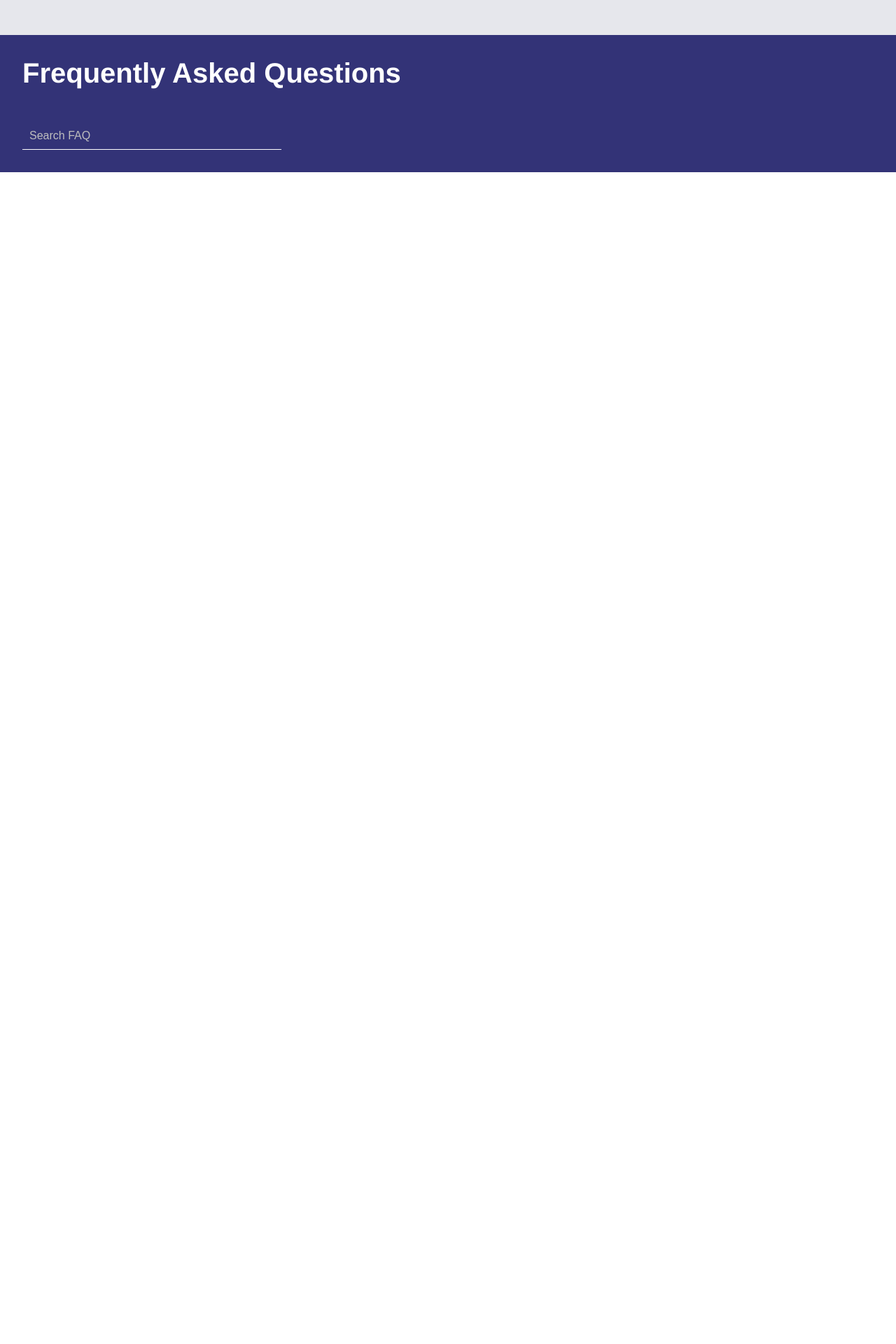
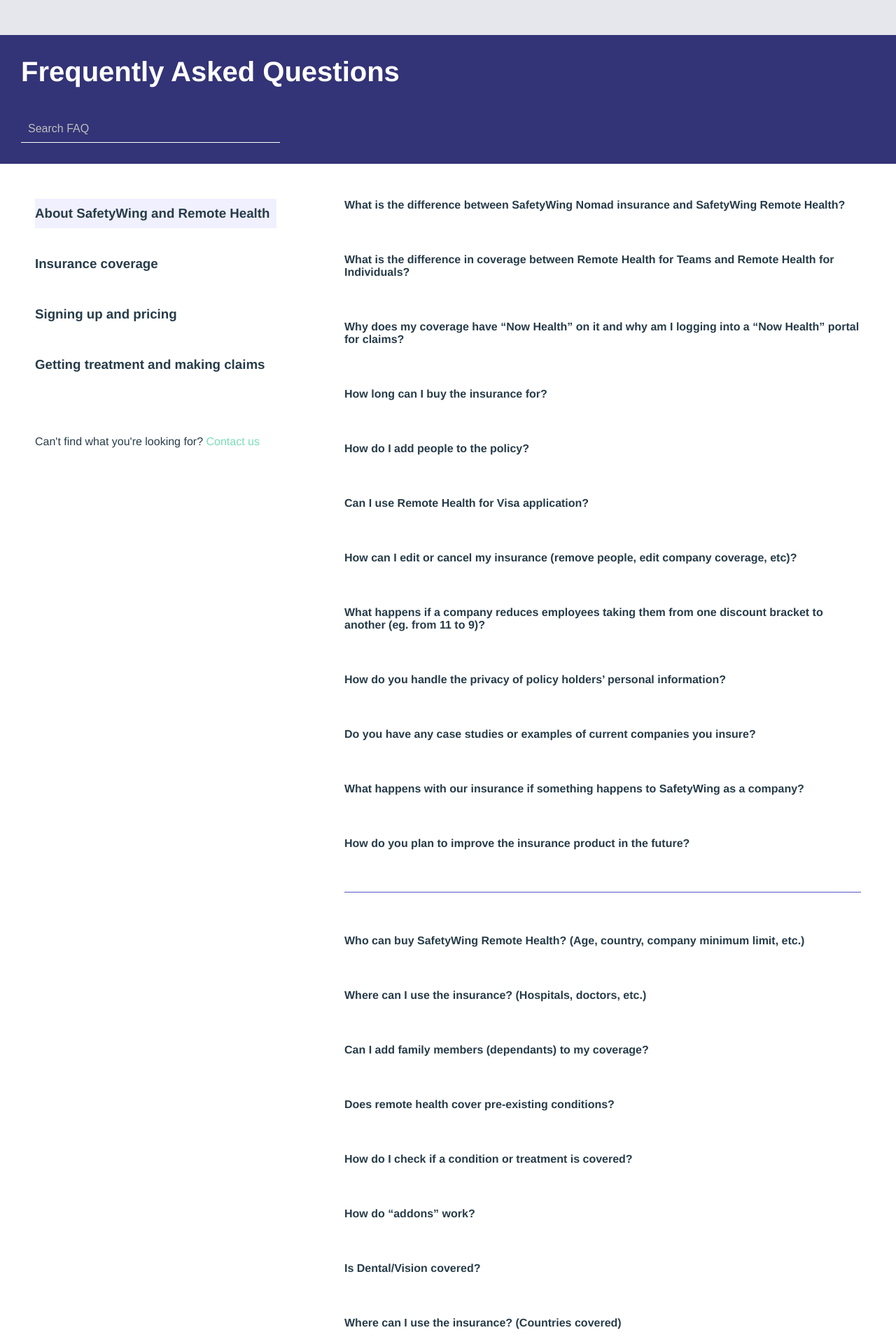
Before and after one commit to emms/safetywing-remote-health-faq, a React (Create React App) app: page / in a window 1280 px wide. Shown: the top 1920 px of the page at 70% size. Before the commit the page ends 800 px from the top, so only its background shows below. Built offline with nearby package versions, Linux system fonts and the light colour scheme.

Commit message:
All components and contents

```diff
--- a/src/App.js
+++ b/src/App.js
@@ -2,13 +2,17 @@
 import { ThemeProvider } from 'styled-components'
 import { GlobalStyle, theme } from 'styles'
 import FAQPage from 'pages/FAQPage'
+import MockNavigation from 'components/MockNavigation'
+import Footer from 'components/Footer'
 
 function App() {
   return (
     <ThemeProvider theme={theme}>
       <>
         <GlobalStyle />
+        <MockNavigation />
         <FAQPage />
+        <Footer />
       </>
     </ThemeProvider>
   )
--- /dev/null
+++ b/src/components/Footer.js
@@ -0,0 +1,9 @@
+import React from 'react'
+import styled from 'styled-components/macro'
+
+const Footer = styled.div`
+  height: 150px;
+  background-color: ${({ theme }) => theme.colorFooter};
+`
+
+export default () => <Footer />
--- a/src/components/Header.js
+++ b/src/components/Header.js
@@ -3,7 +3,7 @@
 
 const StyledHeader = styled.div`
   background-color: ${({ theme }) => theme.colorHeaderBackground};
-  padding: 2em;
+  padding: 30px;
 `
 
 const Title = styled.h1`
--- a/src/components/MockNavigation.js
+++ b/src/components/MockNavigation.js
@@ -1,9 +1,9 @@
 import React from 'react'
-import styled from 'styled-components'
+import styled from 'styled-components/macro'
 
 const MockNavigation = styled.div`
   height: 50px;
-  background-color: ${({ theme }) => theme.colorNavigationBackground};
+  background-color: ${({ theme }) => theme.colorNavigation};
 `
 
 export default () => <MockNavigation />
--- /dev/null
+++ b/src/components/QAItem.js
@@ -0,0 +1,51 @@
+import React, { useState } from 'react'
+import styled from 'styled-components/macro'
+
+const StyledQAItem = styled.div`
+  > h4 {
+    margin: 0;
+    padding-bottom: ${props => (props.showAnswer ? '0' : '60px')};
+    user-select: none;
+  }
+`
+
+const Answer = styled.div`
+  padding: 30px 0 40px 0;
+
+  > :first-child {
+    padding: 0;
+    margin: 0;
+  }
+`
+
+const QAItem = ({ question, children }) => {
+  const [showAnswer, setShowAnswer] = useState(false)
+
+  const renderAnswer = () => {
+    if (children) {
+      return <Answer>{children}</Answer>
+    }
+    return (
+      <Answer>
+        <p>
+          Lorem ipsum dolor sit amet, consectetur adipiscing elit, sed do
+          eiusmod tempor incididunt ut labore et dolore magna aliqua. Ut enim ad
+          minim veniam, quis nostrud exercitation ullamco laboris nisi ut
+          aliquip ex ea commodo consequat. Duis aute irure dolor in
+          reprehenderit in voluptate velit esse cillum dolore eu fugiat nulla
+          pariatur. Excepteur sint occaecat cupidatat non proident, sunt in
+          culpa qui officia deserunt mollit anim id est laborum.
+        </p>
+      </Answer>
+    )
+  }
+
+  return (
+    <StyledQAItem showAnswer={showAnswer}>
+      <h4 onClick={() => setShowAnswer(!showAnswer)}>{question}</h4>
+      {showAnswer && renderAnswer()}
+    </StyledQAItem>
+  )
+}
+
+export default QAItem
--- /dev/null
+++ b/src/components/Questions.js
@@ -0,0 +1,103 @@
+import React from 'react'
+import styled from 'styled-components/macro'
+import QAItem from 'components/QAItem'
+
+const QuestionsContainer = styled.div`
+  padding-right: 50px;
+`
+
+const Category = styled.div`
+  &:not(:last-child) {
+    border-bottom: 1px solid ${({ theme }) => theme.colorCategory};
+  }
+
+  &:not(:first-child) {
+    padding-top: 60px;
+  }
+`
+
+const List = styled.ul`
+  margin-bottom: 0;
+`
+
+const ListItem = styled.li`
+  padding-top: 20px;
+`
+
+const Questions = () => {
+  return (
+    <QuestionsContainer>
+      <Category>
+        <QAItem question="What is the difference between SafetyWing Nomad insurance and SafetyWing Remote Health?" />
+        <QAItem question="What is the difference in coverage between Remote Health for Teams and Remote Health for Individuals?">
+          <p>
+            The insurance product is the same. For teams, some additional perks
+            are available, for example:
+          </p>
+          <List>
+            <ListItem>
+              There is a discount based on the size of the company
+            </ListItem>
+            <ListItem>
+              If the company is 5+ employees, we disregard any medical history
+              of the team members. This means that we will not ask questions
+              about pre-existing conditions, and that your employees will be
+              covered regardless of any such conditions.
+            </ListItem>
+            <ListItem>The option to add wellness coverage</ListItem>
+          </List>
+        </QAItem>
+        <QAItem question="Why does my coverage have “Now Health” on it and why am I logging into a “Now Health” portal for claims?" />
+        <QAItem question="How long can I buy the insurance for?" />
+        <QAItem question="How do I add people to the policy?" />
+        <QAItem question="Can I use Remote Health for Visa application?" />
+        <QAItem question="How can I edit or cancel my insurance (remove people, edit company coverage, etc)?" />
+        <QAItem question="What happens if a company reduces employees taking them from one discount bracket to another (eg. from 11 to 9)?" />
+        <QAItem question="How do you handle the privacy of policy holders’ personal information?" />
+        <QAItem question="Do you have any case studies or examples of current companies you insure?" />
+        <QAItem question="What happens with our insurance if something happens to SafetyWing as a company?" />
+        <QAItem question="How do you plan to improve the insurance product in the future?" />
+      </Category>
+      <Category>
+        <QAItem question="Who can buy SafetyWing Remote Health? (Age, country, company minimum limit, etc.)" />
+        <QAItem question="Where can I use the insurance? (Hospitals, doctors, etc.)" />
+        <QAItem question="Can I add family members (dependants) to my coverage?" />
+        <QAItem question="Does remote health cover pre-existing conditions?" />
+        <QAItem question="How do I check if a condition or treatment is covered?" />
+        <QAItem question="How do “addons” work?" />
+        <QAItem question="Is Dental/Vision covered?" />
+        <QAItem question="Where can I use the insurance? (Countries covered)" />
+        <QAItem question="Are there any countries excluded from the coverage if someone is travelling there; Here I am thinking about high risk countries, e.g Venezuela, Somalia, Mali, etc. Or countries with trade sanctions to them, such as Iran, Cuba, etc.?" />
+        <QAItem question="Up to what age can my children/dependants stay on the insurance plan?" />
+        <QAItem question="Does Remote Health cover prescriptions?" />
+        <QAItem question="What if I or an employee doesn’t have one single home-base?" />
+        <QAItem question="What if my employee has access to free health care through the government. Is the policy still relevant for them?" />
+        <QAItem question="What kind of sports are excluded under the plan?" />
+      </Category>
+      <Category>
+        <QAItem question="Could I just buy the insurance directly through your carrier?" />
+        <QAItem question="How much does the insurance cost?" />
+        <QAItem question="How does the price change as our company grows?" />
+        <QAItem question="What kind of sports are excluded under the plan?" />
+        <QAItem question="How do you calculate my premium?" />
+        <QAItem question="Do I need to add all my employees to the policy?" />
+        <QAItem question="Can I allow my employees to choose whether they join the policy?" />
+        <QAItem question="What happens if my team is already covered by another provider?" />
+        <QAItem question="Can I sign up my whole family?" />
+        <QAItem question="Does everyone in my company have to be covered, or can I pick and choose?" />
+        <QAItem question="What employee information do I need to sign up our company?" />
+      </Category>
+      <Category>
+        <QAItem question="How does the claims process work for treatments I’ve already paid for?" />
+        <QAItem question="What to do in an emergency?" />
+        <QAItem question="How long does the claims process normally take?" />
+        <QAItem question="Do I have to pay for treatment in advance / how do I do direct billing?" />
+        <QAItem question="How do I find a hospital?" />
+        <QAItem question="How can I check on the status of a filed claim?" />
+        <QAItem question="How does the NOW Health Insurance online portal work?" />
+      </Category>
+    </QuestionsContainer>
+  )
+}
+
+export default Questions
--- a/src/components/SearchInput.js
+++ b/src/components/SearchInput.js
@@ -1,5 +1,5 @@
 import React, { useState } from 'react'
-import styled from 'styled-components'
+import styled from 'styled-components/macro'
 
 const StyledTextInput = styled.input`
   width: 350px;
--- /dev/null
+++ b/src/components/SideNav.js
@@ -0,0 +1,49 @@
+import React from 'react'
+import styled from 'styled-components/macro'
+
+const Container = styled.div`
+  width: 100%;
+`
+
+const StyledSideNav = styled.div`
+  position: fixed;
+  padding-left: 50px;
+`
+
+const NavLink = styled.h3`
+  margin: 0;
+  padding: 10px 10px 10px 0;
+  background-color: ${props =>
+    props.active ? props.theme.colorLinkBackground : 'transparent'}
+
+  &:not(:first-child) {
+    margin-top: 30px;
+  }
+`
+
+const Contact = styled.div`
+  padding-top: 80px;
+
+  > a {
+    text-decoration: none;
+    color: ${({ theme }) => theme.colorLinks};
+  }
+`
+
+const SideNav = () => {
+  return (
+    <Container>
+      <StyledSideNav>
+        <NavLink active>About SafetyWing and Remote Health</NavLink>
+        <NavLink>Insurance coverage</NavLink>
+        <NavLink>Signing up and pricing</NavLink>
+        <NavLink>Getting treatment and making claims</NavLink>
+        <Contact>
+          Can't find what you're looking for? <a href="/">Contact us</a>
+        </Contact>
+      </StyledSideNav>
+    </Container>
+  )
+}
+
+export default SideNav
--- a/src/pages/FAQPage.js
+++ b/src/pages/FAQPage.js
@@ -1,20 +1,37 @@
 import React from 'react'
 import styled from 'styled-components/macro'
-import MockNavigation from 'components/MockNavigation'
 import Header from 'components/Header'
 import SearchInput from 'components/SearchInput'
+import SideNav from 'components/SideNav'
+import Questions from 'components/Questions'
 
 const StyledSearchInput = styled(SearchInput)`
-  padding-top: 3em;
+  padding-top: 40px;
+`
+
+const Content = styled.div`
+  padding-top: 50px;
+  display: flex;
+
+  > :first-child {
+    flex: 2;
+  }
+
+  > :last-child {
+    flex: 3;
+  }
 `
 
 const FAQPage = () => {
   return (
     <>
-      <MockNavigation />
       <Header title="Frequently asked questions">
         <StyledSearchInput onSearch={searchStr => console.log(searchStr)} />
       </Header>
+      <Content>
+        <SideNav />
+        <Questions />
+      </Content>
     </>
   )
 }
--- a/src/styles/index.js
+++ b/src/styles/index.js
@@ -17,8 +17,13 @@
 }, {})
 
 export const theme = {
-  colorNavigationBackground: '#626c8b29',
+  colorNavigation: '#626c8b29',
+  colorFooter: '#273C49',
   colorHeaderBackground: '#333377',
+  colorText: '#273C49',
+  colorLinks: '#7ADDB6',
+  colorLinkBackground: '#F0F0FF',
+  colorCategory: '#5656C2',
   fontFamily: 'Helvetica'
 }
 
@@ -28,6 +33,7 @@
     width: 100%;
     height: 100%;
     font-family: ${({ theme }) => theme.fontFamily};
+    color: ${({ theme }) => theme.colorText};
   }
 
   #root {
```
